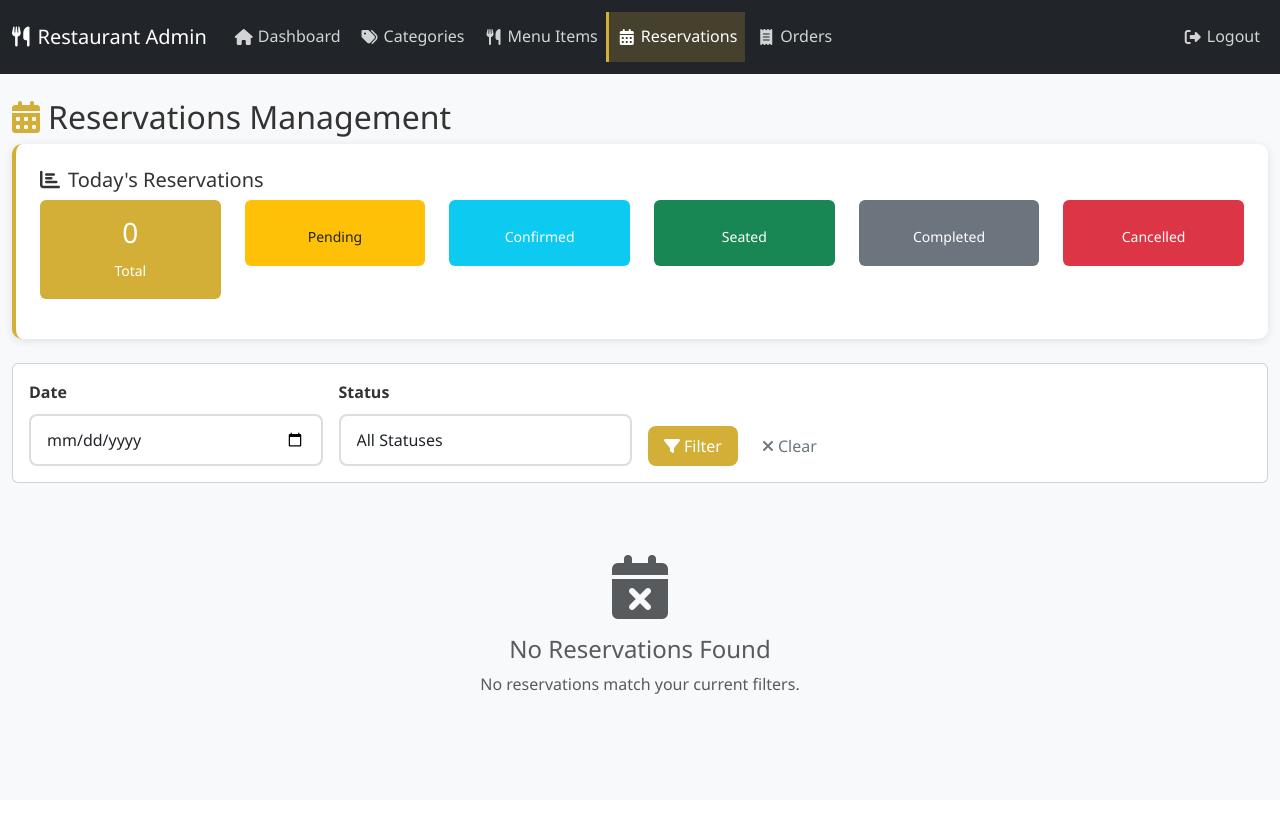
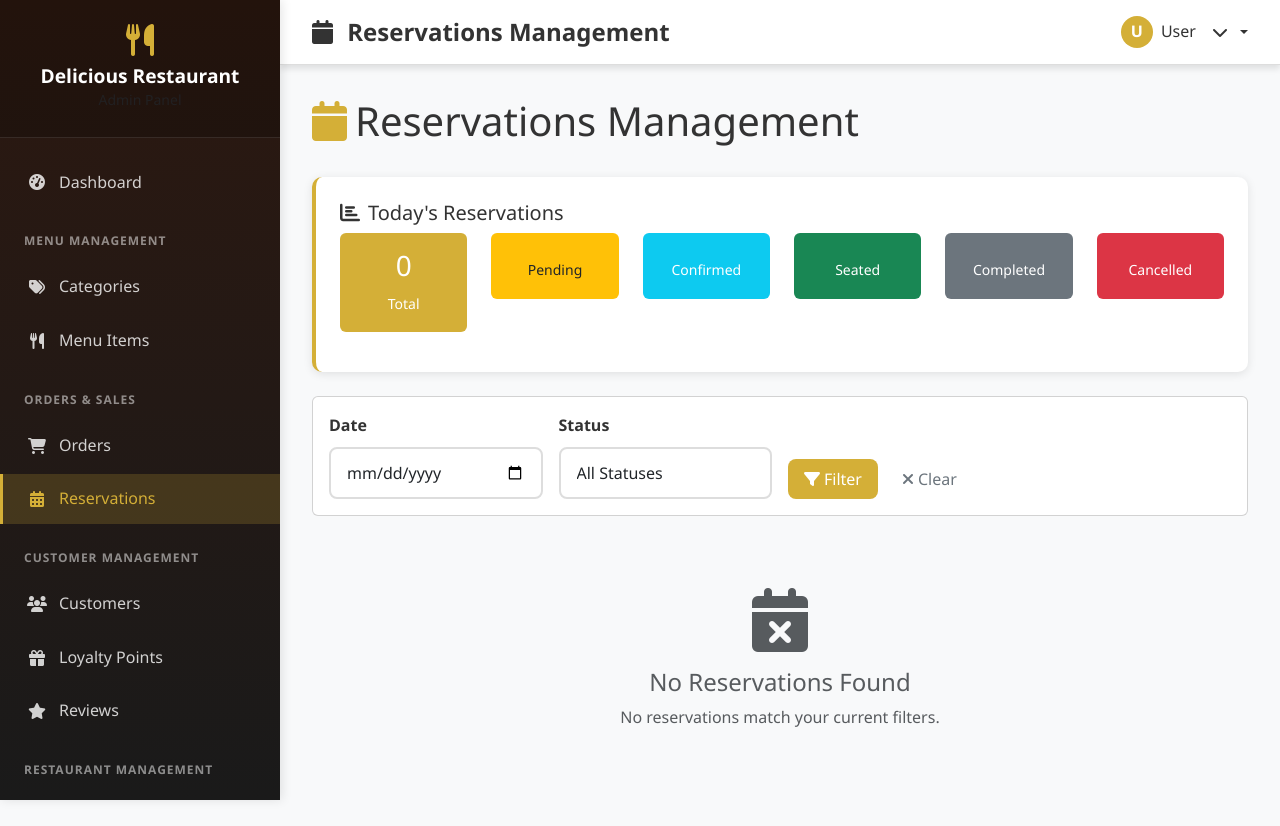
Before and after one commit to AsifJawad15/Restaurant-Management, a PHP site: page /admin/reservations.php in a window 1280 px wide. Before the commit the page ends 694 px from the top, so only its background shows below. Run offline with PHP 8.4, Linux system fonts and the light colour scheme; a user stored in the database is signed in; data comes from the database, SQL or seed files in the repository; data that the repository does not hold is empty.

Commit message:
Review and reservation sidebar issue fixed

```diff
--- a/admin/reservations.php
+++ b/admin/reservations.php
@@ -91,6 +91,22 @@ $today_stats = $stats_stmt->fetch();
     <link href="https://cdn.jsdelivr.net/npm/bootstrap@5.3.0/dist/css/bootstrap.min.css" rel="stylesheet">
     <link href="https://cdnjs.cloudflare.com/ajax/libs/font-awesome/6.4.0/css/all.min.css" rel="stylesheet">
     <link href="../assets/css/admin.css" rel="stylesheet">
+</head>
+<body>
+    <?php
+    // Set page-specific variables
+    $page_title = 'Reservations Management';
+    $page_icon = 'fas fa-calendar';
+    ?>
+    <div class="admin-wrapper">
+        <?php include 'includes/sidebar.php'; ?>
+
+        <!-- Main Content -->
+        <div class="admin-content">
+            <?php include 'includes/header.php'; ?>
+
+            <!-- Main Content Area -->
+            <main class="main-content">
                 <style>
                     .status-badge {
                         padding: 0.5rem 1rem;
@@ -122,47 +138,10 @@ $today_stats = $stats_stmt->fetch();
             box-shadow: 0 2px 10px rgba(0,0,0,0.1);
         }
                 </style>
-</head>
-<body>
-    <nav class="navbar navbar-expand-lg navbar-dark bg-dark">
-        <div class="container-fluid">
-            <a class="navbar-brand" href="dashboard.php">
-                <i class="fas fa-utensils me-2"></i>Restaurant Admin
-            </a>
-            <button class="navbar-toggler" type="button" data-bs-toggle="collapse" data-bs-target="#navbarNav">
-                <span class="navbar-toggler-icon"></span>
-            </button>
-            <div class="collapse navbar-collapse" id="navbarNav">
-                <ul class="navbar-nav me-auto">
-                    <li class="nav-item">
-                        <a class="nav-link" href="dashboard.php"><i class="fas fa-home me-1"></i>Dashboard</a>
-                    </li>
-                    <li class="nav-item">
-                        <a class="nav-link" href="categories.php"><i class="fas fa-tags me-1"></i>Categories</a>
-                    </li>
-                    <li class="nav-item">
-                        <a class="nav-link" href="menu-items.php"><i class="fas fa-utensils me-1"></i>Menu Items</a>
-                    </li>
-                    <li class="nav-item">
-                        <a class="nav-link active" href="reservations.php"><i class="fas fa-calendar-alt me-1"></i>Reservations</a>
-                    </li>
-                    <li class="nav-item">
-                        <a class="nav-link" href="order-details.php"><i class="fas fa-receipt me-1"></i>Orders</a>
-                    </li>
-                </ul>
-                <ul class="navbar-nav">
-                    <li class="nav-item">
-                        <a class="nav-link" href="logout.php"><i class="fas fa-sign-out-alt me-1"></i>Logout</a>
-                    </li>
-                </ul>
+
+                <div class="d-flex justify-content-between align-items-center mb-4">
+                    <h1><i class="fas fa-calendar text-primary me-2"></i>Reservations Management</h1>
                 </div>
-        </div>
-    </nav>
-
-    <div class="container-fluid py-4">
-        <div class="row">
-            <div class="col-12">
-                <h2><i class="fas fa-calendar-alt me-2 text-primary"></i>Reservations Management</h2>
 
                 <?php if ($success): ?>
                     <div class="alert alert-success alert-dismissible fade show" role="alert">
@@ -397,10 +376,11 @@ $today_stats = $stats_stmt->fetch();
                         </div>
                     <?php endforeach; ?>
                 <?php endif; ?>
+
+    <script src="https://cdn.jsdelivr.net/npm/bootstrap@5.3.0/dist/js/bootstrap.bundle.min.js"></script>
+
+            </main>
         </div>
     </div>
-    </div>
-
-    <script src="https://cdn.jsdelivr.net/npm/bootstrap@5.3.0/dist/js/bootstrap.bundle.min.js"></script>
 </body>
 </html>
```
Also changed, not shown: admin/reviews.php (+27 -38 lines). Lines whose indentation alone changed are shown as unchanged.
